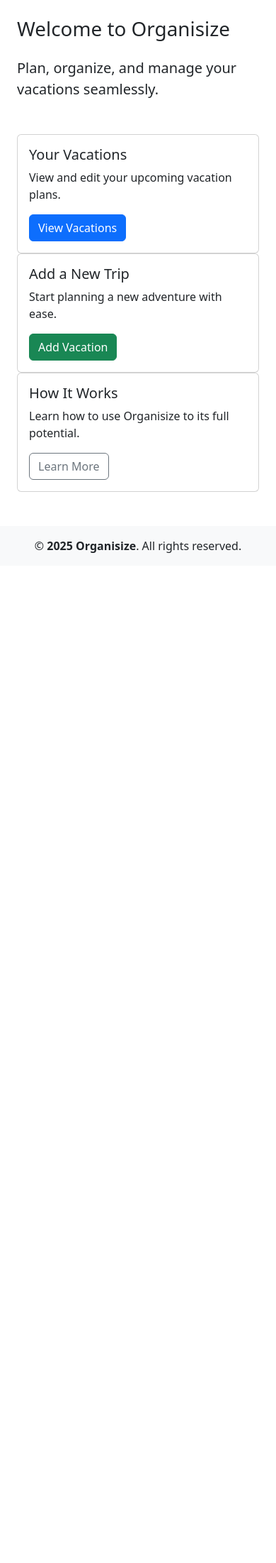
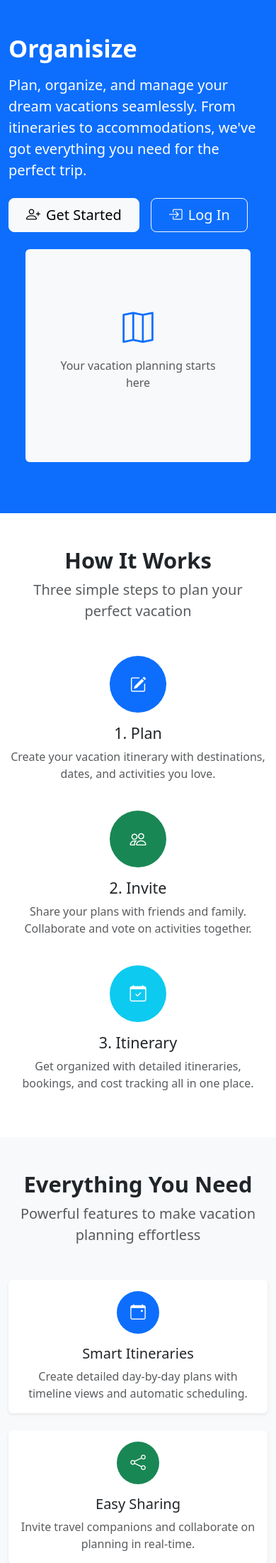
Before and after one commit to liljoker919/organisize, a Django app: page / in a window 390 px wide. Shown: the part 56-2258 px from the top of the page at 71% size. Before the commit the page ends 835 px from the top, so only its background shows below. Run offline with Django 4.2, Linux system fonts and the light colour scheme.

Commit message:
Implement landing page with signup functionality and responsive design
Co-authored-by: liljoker919 <17305422+liljoker919@users.noreply.github.com>

```diff
--- a/config/urls.py
+++ b/config/urls.py
@@ -6,6 +6,7 @@ from planner import views as planner_views
 urlpatterns = [
     path("admin/", admin.site.urls),
     path("", planner_views.home, name="home"),  # 👈 root route
+    path("signup/", planner_views.signup, name="signup"),  # 👈 signup route
     path("vacations/", include("planner.urls")),
     path("accounts/", include("django.contrib.auth.urls")),
 ]
--- /dev/null
+++ b/planner/templates/planner/landing.html
@@ -0,0 +1,231 @@
+{% extends "base.html" %}
+
+{% block title %}Organisize - Plan Your Perfect Vacation{% endblock %}
+
+{% block content %}
+<!-- Hero Section -->
+<div class="bg-primary text-white py-5">
+    <div class="container">
+        <div class="row align-items-center">
+            <div class="col-lg-6">
+                <h1 class="display-4 fw-bold mb-3">Organisize</h1>
+                <p class="lead mb-4">Plan, organize, and manage your dream vacations seamlessly. From itineraries to accommodations, we've got everything you need for the perfect trip.</p>
+                <div class="d-flex gap-3 flex-wrap">
+                    <a href="{% url 'signup' %}" class="btn btn-light btn-lg px-4">
+                        <i class="bi bi-person-plus me-2"></i>Get Started
+                    </a>
+                    <a href="{% url 'login' %}" class="btn btn-outline-light btn-lg px-4">
+                        <i class="bi bi-box-arrow-in-right me-2"></i>Log In
+                    </a>
+                </div>
+            </div>
+            <div class="col-lg-6">
+                <div class="text-center p-4">
+                    <!-- Placeholder for hero image/illustration -->
+                    <div class="bg-light rounded p-5" style="height: 300px; display: flex; align-items: center; justify-content: center;">
+                        <div class="text-primary">
+                            <i class="bi bi-map display-1"></i>
+                            <p class="mt-3 text-muted">Your vacation planning starts here</p>
+                        </div>
+                    </div>
+                </div>
+            </div>
+        </div>
+    </div>
+</div>
+
+<!-- How It Works Section -->
+<div class="py-5">
+    <div class="container">
+        <div class="text-center mb-5">
+            <h2 class="display-5 fw-bold">How It Works</h2>
+            <p class="lead text-muted">Three simple steps to plan your perfect vacation</p>
+        </div>
+
+        <div class="row g-4">
+            <div class="col-md-4">
+                <div class="text-center">
+                    <div class="bg-primary text-white rounded-circle d-inline-flex align-items-center justify-content-center" style="width: 80px; height: 80px;">
+                        <i class="bi bi-pencil-square fs-3"></i>
+                    </div>
+                    <h4 class="mt-3">1. Plan</h4>
+                    <p class="text-muted">Create your vacation itinerary with destinations, dates, and activities you love.</p>
+                </div>
+            </div>
+            <div class="col-md-4">
+                <div class="text-center">
+                    <div class="bg-success text-white rounded-circle d-inline-flex align-items-center justify-content-center" style="width: 80px; height: 80px;">
+                        <i class="bi bi-people fs-3"></i>
+                    </div>
+                    <h4 class="mt-3">2. Invite</h4>
+                    <p class="text-muted">Share your plans with friends and family. Collaborate and vote on activities together.</p>
+                </div>
+            </div>
+            <div class="col-md-4">
+                <div class="text-center">
+                    <div class="bg-info text-white rounded-circle d-inline-flex align-items-center justify-content-center" style="width: 80px; height: 80px;">
+                        <i class="bi bi-calendar-check fs-3"></i>
+                    </div>
+                    <h4 class="mt-3">3. Itinerary</h4>
+                    <p class="text-muted">Get organized with detailed itineraries, bookings, and cost tracking all in one place.</p>
+                </div>
+            </div>
+        </div>
+    </div>
+</div>
+
+<!-- Features Section -->
+<div class="bg-light py-5">
+    <div class="container">
+        <div class="text-center mb-5">
+            <h2 class="display-5 fw-bold">Everything You Need</h2>
+            <p class="lead text-muted">Powerful features to make vacation planning effortless</p>
+        </div>
+
+        <div class="row g-4">
+            <div class="col-lg-4 col-md-6">
+                <div class="card h-100 border-0 shadow-sm">
+                    <div class="card-body text-center">
+                        <div class="bg-primary text-white rounded-circle d-inline-flex align-items-center justify-content-center mb-3" style="width: 60px; height: 60px;">
+                            <i class="bi bi-calendar-event fs-4"></i>
+                        </div>
+                        <h5 class="card-title">Smart Itineraries</h5>
+                        <p class="card-text text-muted">Create detailed day-by-day plans with timeline views and automatic scheduling.</p>
+                    </div>
+                </div>
+            </div>
+            <div class="col-lg-4 col-md-6">
+                <div class="card h-100 border-0 shadow-sm">
+                    <div class="card-body text-center">
+                        <div class="bg-success text-white rounded-circle d-inline-flex align-items-center justify-content-center mb-3" style="width: 60px; height: 60px;">
+                            <i class="bi bi-share fs-4"></i>
+                        </div>
+                        <h5 class="card-title">Easy Sharing</h5>
+                        <p class="card-text text-muted">Invite travel companions and collaborate on planning in real-time.</p>
+                    </div>
+                </div>
+            </div>
+            <div class="col-lg-4 col-md-6">
+                <div class="card h-100 border-0 shadow-sm">
+                    <div class="card-body text-center">
+                        <div class="bg-warning text-white rounded-circle d-inline-flex align-items-center justify-content-center mb-3" style="width: 60px; height: 60px;">
+                            <i class="bi bi-house-door fs-4"></i>
+                        </div>
+                        <h5 class="card-title">Lodging Management</h5>
+                        <p class="card-text text-muted">Track hotels, rentals, and accommodations with check-in/out dates.</p>
+                    </div>
+                </div>
+            </div>
+            <div class="col-lg-4 col-md-6">
+                <div class="card h-100 border-0 shadow-sm">
+                    <div class="card-body text-center">
+                        <div class="bg-info text-white rounded-circle d-inline-flex align-items-center justify-content-center mb-3" style="width: 60px; height: 60px;">
+                            <i class="bi bi-geo-alt fs-4"></i>
+                        </div>
+                        <h5 class="card-title">Activity Planning</h5>
+                        <p class="card-text text-muted">Discover and organize activities, attractions, and experiences at your destination.</p>
+                    </div>
+                </div>
+            </div>
+            <div class="col-lg-4 col-md-6">
+                <div class="card h-100 border-0 shadow-sm">
+                    <div class="card-body text-center">
+                        <div class="bg-secondary text-white rounded-circle d-inline-flex align-items-center justify-content-center mb-3" style="width: 60px; height: 60px;">
+                            <i class="bi bi-airplane fs-4"></i>
+                        </div>
+                        <h5 class="card-title">Transportation</h5>
+                        <p class="card-text text-muted">Organize flights, car rentals, and local transportation seamlessly.</p>
+                    </div>
+                </div>
+            </div>
+            <div class="col-lg-4 col-md-6">
+                <div class="card h-100 border-0 shadow-sm">
+                    <div class="card-body text-center">
+                        <div class="bg-success text-white rounded-circle d-inline-flex align-items-center justify-content-center mb-3" style="width: 60px; height: 60px;">
+                            <i class="bi bi-wallet2 fs-4"></i>
+                        </div>
+                        <h5 class="card-title">Cost Tracking</h5>
+                        <p class="card-text text-muted">Monitor expenses and stay within budget with detailed cost breakdowns.</p>
+                    </div>
+                </div>
+            </div>
+        </div>
+    </div>
+</div>
+
+<!-- Screenshots/Demo Section -->
+<div class="py-5">
+    <div class="container">
+        <div class="text-center mb-5">
+            <h2 class="display-5 fw-bold">See It In Action</h2>
+            <p class="lead text-muted">Get a preview of what makes Organisize so powerful</p>
+        </div>
+
+        <div class="row g-4">
+            <div class="col-lg-4">
+                <div class="card border-0 shadow-sm">
+                    <div class="bg-light" style="height: 200px; display: flex; align-items: center; justify-content: center;">
+                        <div class="text-center text-muted">
+                            <i class="bi bi-calendar-week display-4"></i>
+                            <p class="mt-2">Itinerary View</p>
+                        </div>
+                    </div>
+                    <div class="card-body">
+                        <h6 class="card-title">Timeline Planning</h6>
+                        <p class="card-text text-muted small">Visualize your entire trip with our intuitive timeline interface.</p>
+                    </div>
+                </div>
+            </div>
+            <div class="col-lg-4">
+                <div class="card border-0 shadow-sm">
+                    <div class="bg-light" style="height: 200px; display: flex; align-items: center; justify-content: center;">
+                        <div class="text-center text-muted">
+                            <i class="bi bi-people-fill display-4"></i>
+                            <p class="mt-2">Collaboration</p>
+                        </div>
+                    </div>
+                    <div class="card-body">
+                        <h6 class="card-title">Team Planning</h6>
+                        <p class="card-text text-muted small">Invite friends and plan together with voting and shared lists.</p>
+                    </div>
+                </div>
+            </div>
+            <div class="col-lg-4">
+                <div class="card border-0 shadow-sm">
+                    <div class="bg-light" style="height: 200px; display: flex; align-items: center; justify-content: center;">
+                        <div class="text-center text-muted">
+                            <i class="bi bi-phone display-4"></i>
+                            <p class="mt-2">Mobile Ready</p>
+                        </div>
+                    </div>
+                    <div class="card-body">
+                        <h6 class="card-title">On-the-Go Access</h6>
+                        <p class="card-text text-muted small">Access your plans anywhere with our responsive design.</p>
+                    </div>
+                </div>
+            </div>
+        </div>
+    </div>
+</div>
+
+<!-- Call to Action Footer -->
+<div class="bg-primary text-white py-5">
+    <div class="container">
+        <div class="text-center">
+            <h2 class="display-5 fw-bold mb-3">Ready to Plan Your Next Vacation?</h2>
+            <p class="lead mb-4">Join thousands of travelers who trust Organisize to make their trips unforgettable.</p>
+            <div class="d-flex gap-3 justify-content-center flex-wrap">
+                <a href="{% url 'signup' %}" class="btn btn-light btn-lg px-5">
+                    <i class="bi bi-person-plus me-2"></i>Get Started Free
+                </a>
+                <a href="{% url 'login' %}" class="btn btn-outline-light btn-lg px-5">
+                    <i class="bi bi-box-arrow-in-right me-2"></i>Sign In
+                </a>
+            </div>
+            <p class="mt-4 mb-0 text-light opacity-75">
+                <small>Free to use • No credit card required • Start planning in minutes</small>
+            </p>
+        </div>
+    </div>
+</div>
+{% endblock %}
--- a/planner/views.py
+++ b/planner/views.py
@@ -24,6 +24,8 @@ from django.views.generic.edit import CreateView
 from django.db.models import Q
 from django.core.mail import send_mail
 from django.contrib.auth.models import User
+from django.contrib.auth.forms import UserCreationForm
+from django.contrib.auth import login
 from django.utils.crypto import get_random_string
 from django.core.validators import validate_email
 from django.core.exceptions import ValidationError
@@ -33,7 +35,20 @@ from collections import defaultdict
 
 
 def home(request):
-    return render(request, "planner/home.html")
+    return render(request, "planner/landing.html")
+
+
+def signup(request):
+    if request.method == 'POST':
+        form = UserCreationForm(request.POST)
+        if form.is_valid():
+            user = form.save()
+            login(request, user)
+            messages.success(request, 'Account created successfully! Welcome to Organisize.')
+            return redirect('vacation_list')
+    else:
+        form = UserCreationForm()
+    return render(request, 'registration/signup.html', {'form': form})
 
 
 @method_decorator(login_required, name="dispatch")
--- a/templates/base.html
+++ b/templates/base.html
@@ -18,12 +18,13 @@
     <!-- Navigation -->
     <nav class="navbar navbar-expand-lg navbar-dark bg-dark">
         <div class="container">
-            <a class="navbar-brand" href="{% url 'vacation_list' %}">Organisize</a>
+            <a class="navbar-brand" href="{% url 'home' %}">Organisize</a>
             <button class="navbar-toggler" type="button" data-bs-toggle="collapse" data-bs-target="#navbarNav">
                 <span class="navbar-toggler-icon"></span>
             </button>
             <div class="collapse navbar-collapse" id="navbarNav">
                 <ul class="navbar-nav ms-auto">
+                    {% if user.is_authenticated %}
                     <li class="nav-item">
                         <a class="nav-link {% if request.resolver_match.url_name == 'vacation_list' %}active{% endif %}"
                             href="{% url 'vacation_list' %}">Vacations</a>
@@ -36,7 +37,6 @@
                         <a class="nav-link {% if request.resolver_match.url_name == 'create_vacation' %}active{% endif %}"
                             href="{% url 'create_vacation' %}">Add Vacation</a>
                     </li>
-                    {% if user.is_authenticated %}
                     <li class="nav-item dropdown">
                         <a class="nav-link dropdown-toggle d-flex align-items-center" href="#" id="userDropdown"
                             role="button" data-bs-toggle="dropdown" aria-expanded="false">
@@ -71,9 +71,17 @@
                     </li>
                     {% else %}
                     <li class="nav-item">
+                        <a class="nav-link" href="{% url 'signup' %}">
+                            <span class="d-flex align-items-center">
+                                <i class="bi bi-person-plus me-1"></i>
+                                <span>Sign Up</span>
+                            </span>
+                        </a>
+                    </li>
+                    <li class="nav-item">
                         <a class="nav-link" href="{% url 'login' %}">
                             <span class="d-flex align-items-center">
-                                <i class="bi bi-person-circle me-1"></i>
+                                <i class="bi bi-box-arrow-in-right me-1"></i>
                                 <span>Sign In</span>
                             </span>
                         </a>
@@ -99,7 +107,7 @@
     {% endif %}
 
     <!-- Main Content -->
-    <div class="container mt-4">
+    <div class="{% if request.resolver_match.url_name != 'home' %}container mt-4{% endif %}">
         {% block content %}
         <!-- Page content will go here -->
         {% endblock %}
```
Also changed, not shown: planner/test_landing_page.py (added, +96 -0 lines), templates/registration/signup.html (added, +59 -0 lines), 1 other file.
